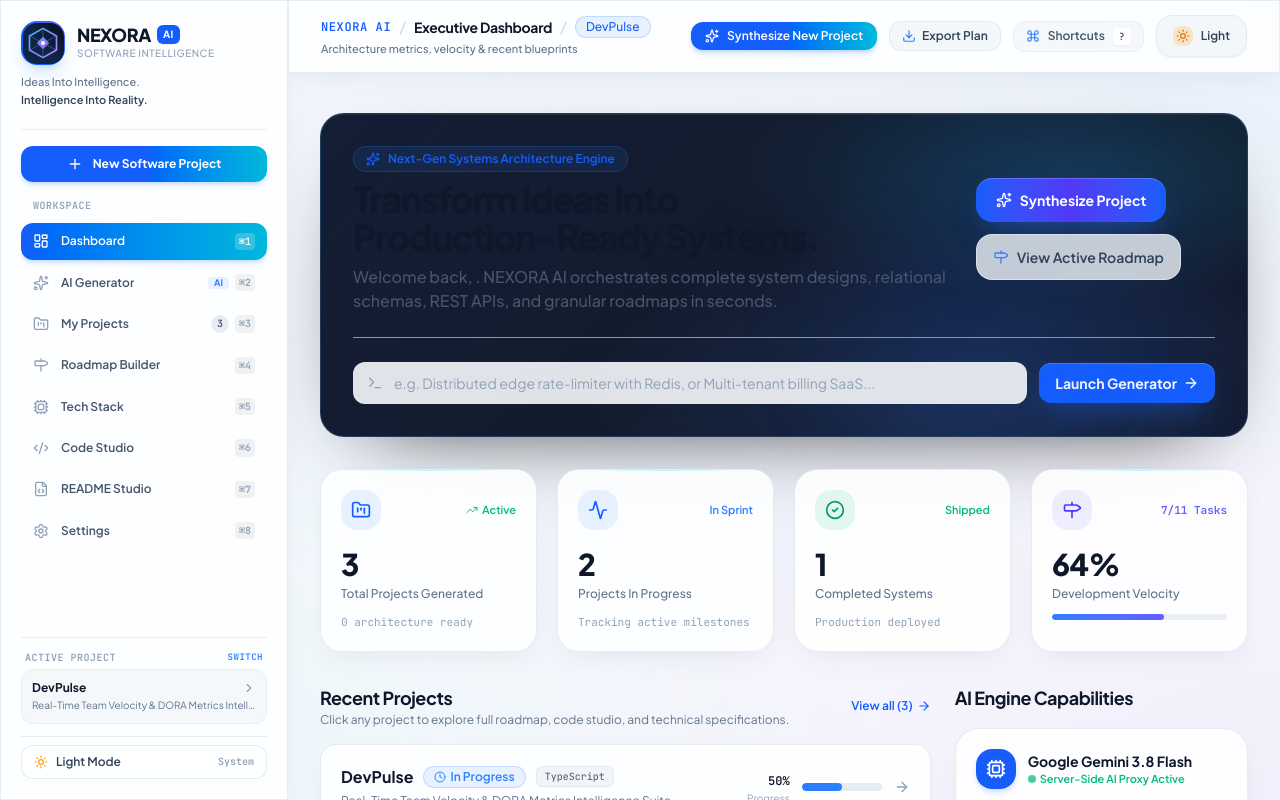
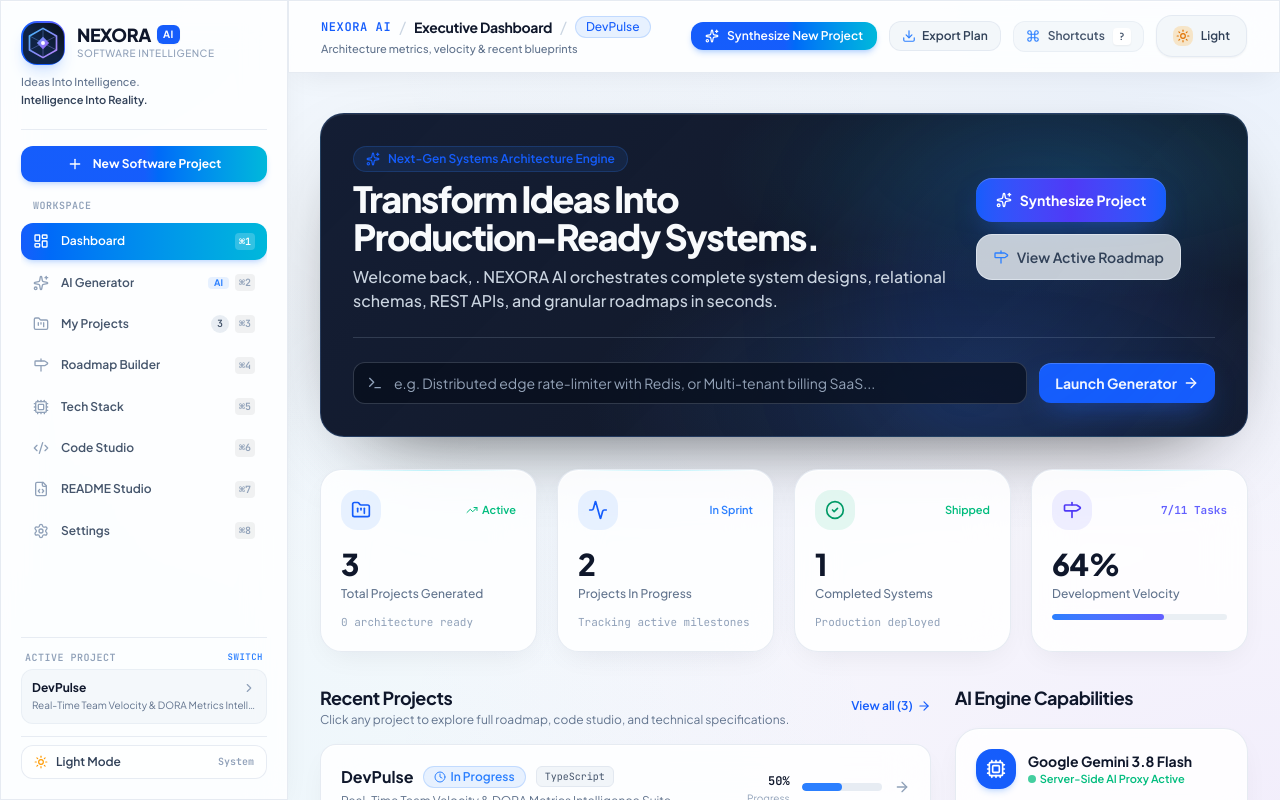
Before and after one commit to dionstacey03-dev/nexora-ai, a React (Vite) app: page / in a window 1280 px wide. Built offline with nearby package versions, Linux system fonts and the light colour scheme.

Commit message:
Fix dashboard hero contrast in light theme

```diff
--- a/src/index.css
+++ b/src/index.css
@@ -305,3 +305,40 @@ body {
     transition: none;
   }
 }
+
+
+/* Contrast fix: the command-centre hero stays dark in both app themes */
+.nexora-dashboard .nexora-hero {
+  color: #f8fafc;
+}
+.nexora-dashboard .nexora-hero h1 {
+  color: #f8fafc !important;
+}
+.nexora-dashboard .nexora-hero p {
+  color: #cbd5e1 !important;
+}
+.nexora-dashboard .nexora-hero p span {
+  color: #7dd3fc !important;
+}
+.nexora-dashboard .nexora-hero form {
+  border-color: rgba(148, 163, 184, .24) !important;
+}
+.nexora-dashboard .nexora-hero input {
+  color: #f8fafc !important;
+  background: rgba(7, 14, 29, .72) !important;
+  border-color: rgba(148, 163, 184, .28) !important;
+  caret-color: #22d3ee;
+}
+.nexora-dashboard .nexora-hero input::placeholder {
+  color: #94a3b8 !important;
+  opacity: 1;
+}
+.nexora-dashboard .nexora-hero .nexora-hero-secondary {
+  color: #e2e8f0 !important;
+  background: rgba(30, 41, 59, .78) !important;
+  border-color: rgba(148, 163, 184, .28) !important;
+}
+.nexora-dashboard .nexora-hero .nexora-hero-secondary:hover {
+  background: rgba(51, 65, 85, .88) !important;
+  border-color: rgba(34, 211, 238, .5) !important;
+}
```
